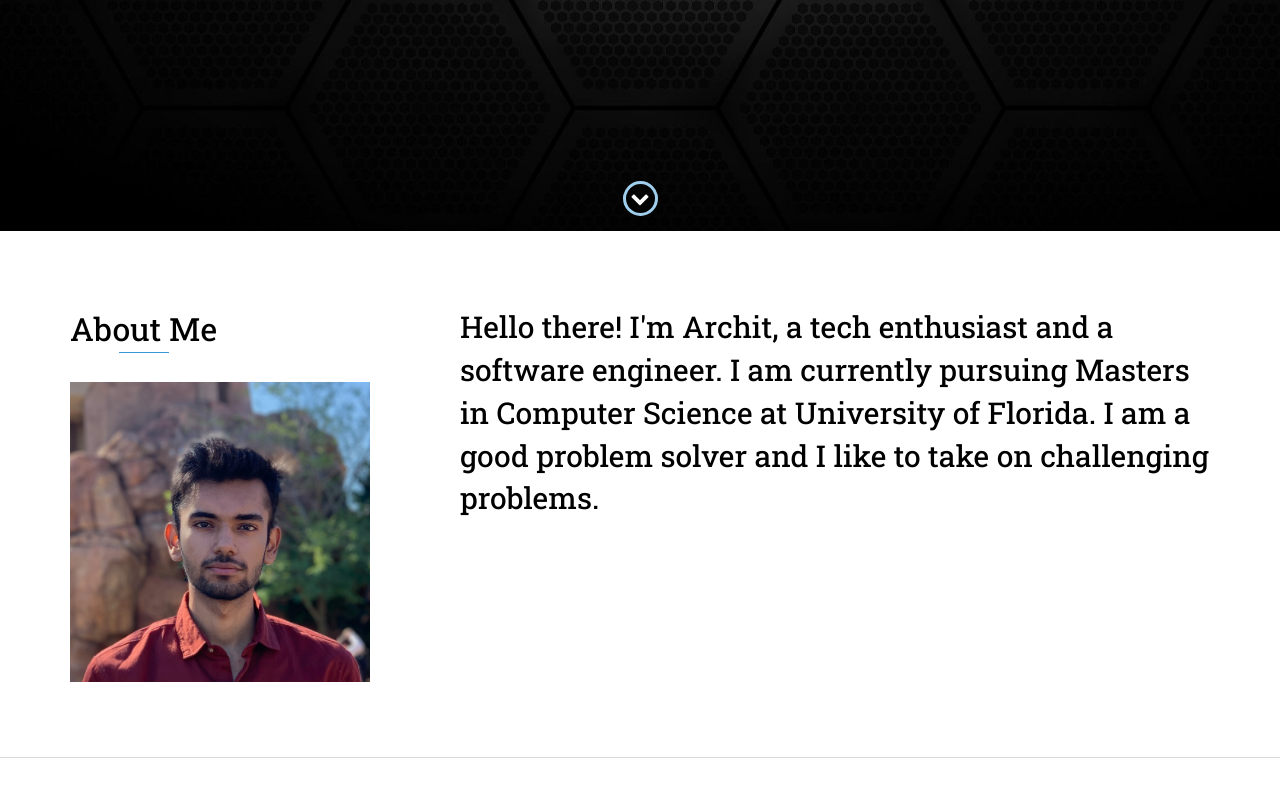
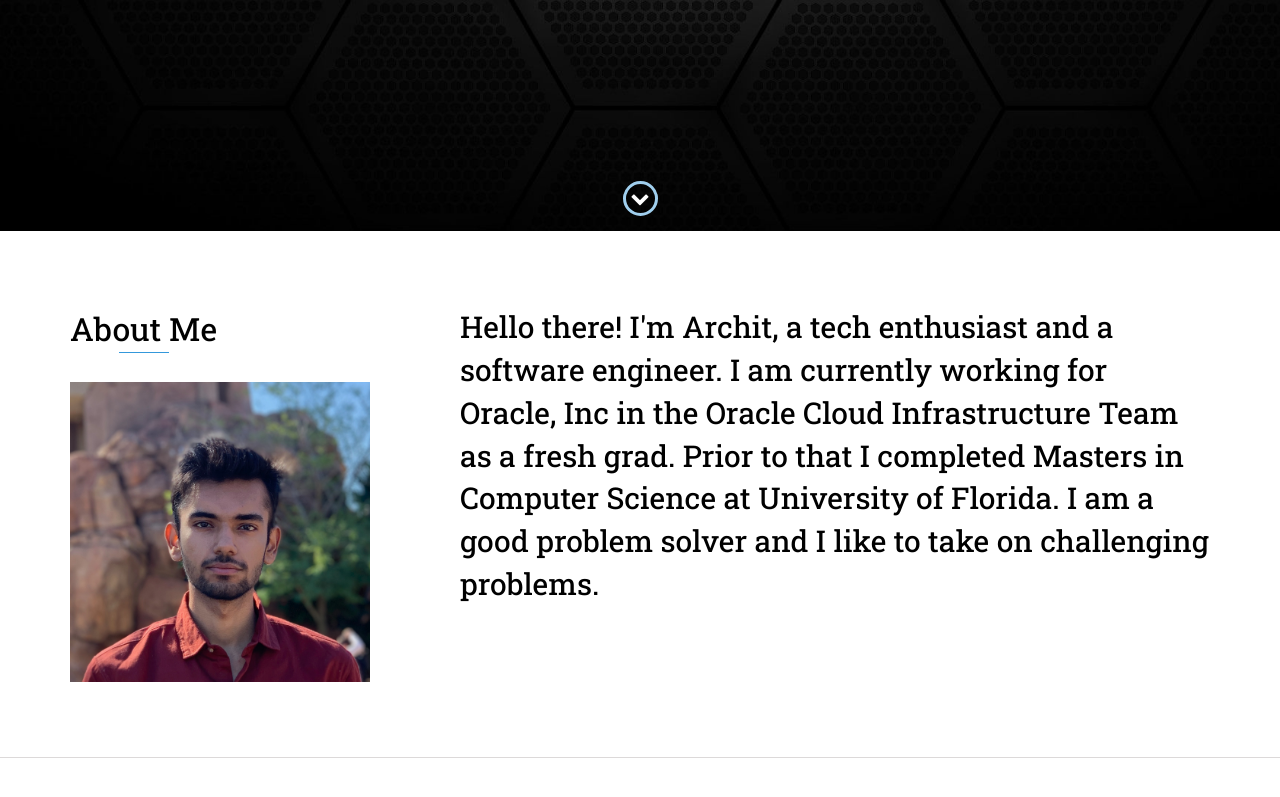
Before and after one commit to architkhatri98/architkhatri, a website: page index.html in a window 1280 px wide. Shown: the part 569-1366 px from the top of the page. Drawn offline with nearby package versions, Linux system fonts and the light colour scheme.

Commit message:
Add files via upload

```diff
--- a/index.html
+++ b/index.html
@@ -78,7 +78,7 @@
 
                     <p>
                         Hello there! I'm Archit, a tech enthusiast and a software engineer.
-                        I am currently pursuing Masters in Computer Science at University of Florida. I am a good problem solver and I like to take on challenging problems.
+                        I am currently working for Oracle, Inc in the Oracle Cloud Infrastructure Team as a fresh grad. Prior to that I completed Masters in Computer Science at University of Florida. I am a good problem solver and I like to take on challenging problems.
                     </p>
                 </div>
             </div>
```
